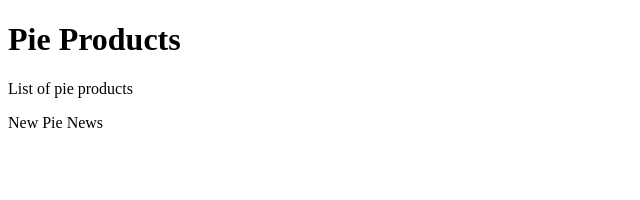
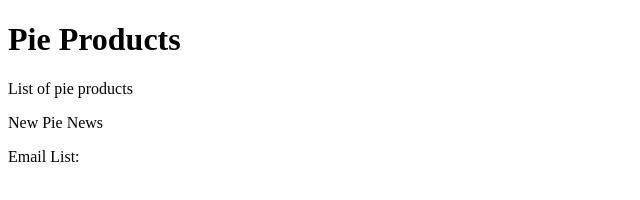
Before and after one commit to k2mendoz/com.pie.demo, a plain HTML site: page WebContent/index.html in a window 1280 px wide. Shown: the full height of the page, 0-640 px from the left. Drawn offline with Linux system fonts and the light colour scheme.

Commit message:
new email list

```diff
--- a/WebContent/index.html
+++ b/WebContent/index.html
@@ -11,5 +11,9 @@
 
 	<span>New Pie News</span>
 
+
+	<p>Email List:</p>
+
+
 </body>
 </html>
```
